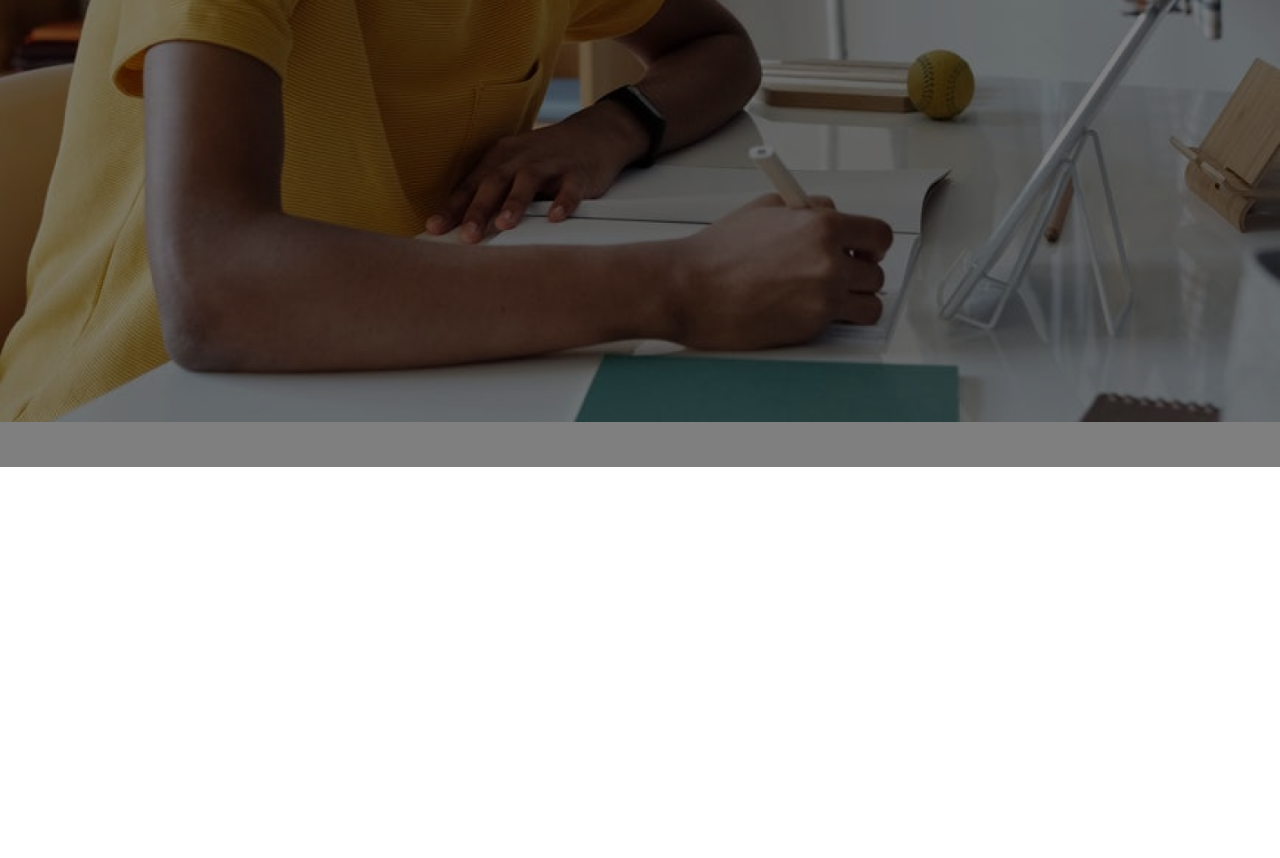
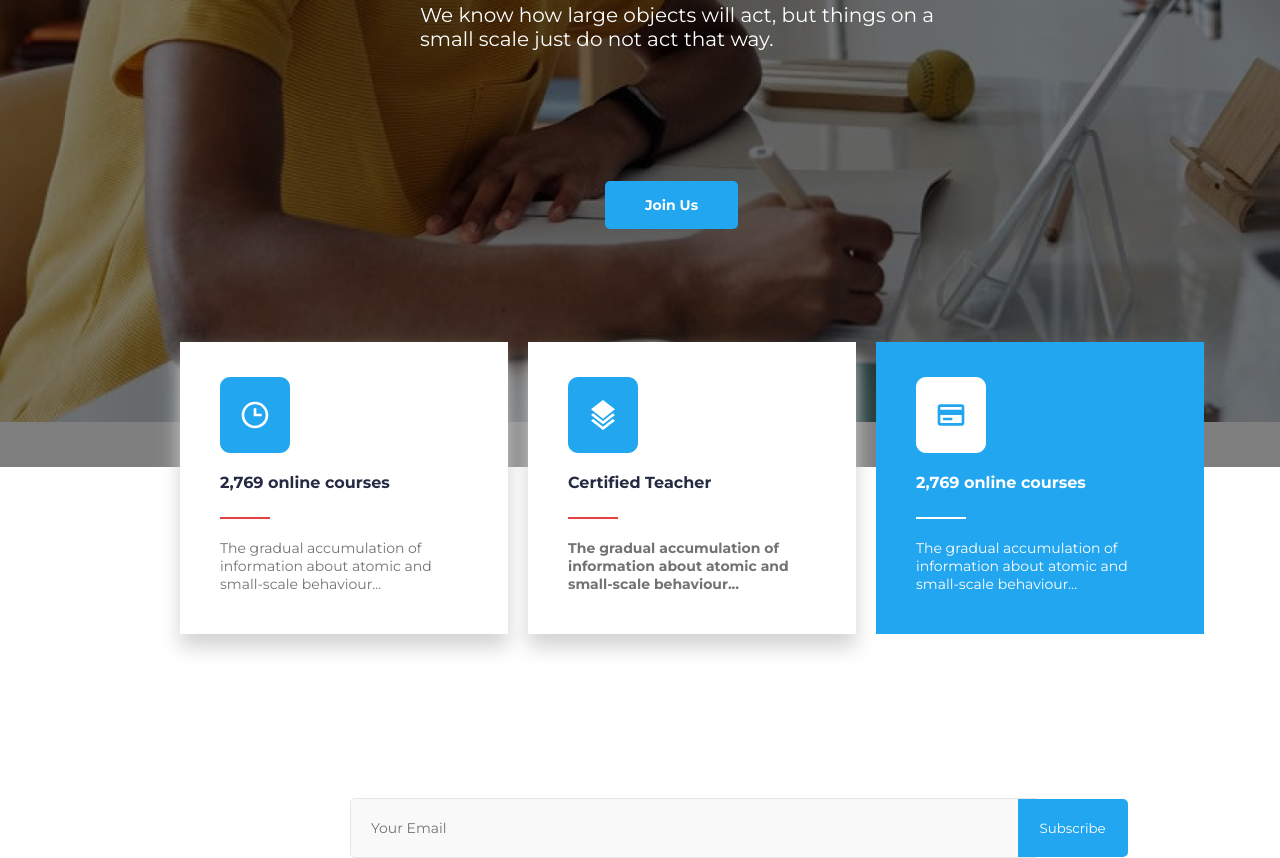
Before and after one commit to avoluknami/Q-commit, a plain HTML site: page index.html in a window 1280 px wide. Shown: the part 398-1256 px from the top of the page. Before the commit the page ends 946 px from the top, so only its background shows below. Drawn offline with Linux system fonts and the light colour scheme.

Commit message:
Main part is finished

```diff
--- a/index.html
+++ b/index.html
@@ -30,6 +30,38 @@
             <img class="arrow" src="./assets/Vector (1).svg" alt="">
         </button>
     </header>
+    <main>
+        <div id="title">COURSES OF <br>EXCELLENT <br> QUALITY</div>
+        <span class="info">We know how large objects will act, but things on a
+        <br>small scale just do not act that way.</span>
+        <button class="btn__two" tabindex="0">Join Us</button>
+        </section>
+        <div class="container">
+            <div class="square">
+                <img id="logo" src="./assets/fixed-width.svg" alt=""/>
+                <h5 class="text one">2,769 online courses</h5>
+                <div class="line first"></div>
+                <span class="info-sentence info-one">The gradual accumulation of <br>information about atomic and <br>small-scale behaviour...</span>
+            </div>
+            <div class="square" >
+                <img id="logo" src="./assets/fixed-width (1).svg" alt=""/>
+                <h5 class="text two">Certified Teacher</h5>
+                <div class="line second"></div>
+                <span class="info-sentence info-two"><strong>The gradual accumulation of <br> information about atomic and <br>small-scale behaviour...</strong></span>
+            </div>
+            <div class="square">
+                <img id="logo" src="./assets/fixed-width (2).svg" alt=""/>
+                <h5 class="text three">2,769 online courses</h5 >
+                <div class="line third"></div>
+                <span class="info-sentence info-three">The gradual accumulation of <br> information about atomic and<br> small-scale behaviour...</span>
+            </div>
+            </div>
+        <div class="outer">
+            <span class="email">Your Email</span>
+            <button class="green-btn" tabindex="0">Subscribe</button>
+        </div>
+    </main>
+    </div>
 
     </section>
 </body>
--- a/styles.css
+++ b/styles.css
@@ -73,3 +73,144 @@ header {
     margin-left:15px;
 }
 /*header is finished*/
+#title {
+    font-weight: 700;
+    font-size: 58px;
+    letter-spacing:0.2px;
+    color:var(--main-color);
+    margin:57px 0px 0px 36.5%;
+}
+.info {
+    font-weight: 400;
+    color:var(--main-color);
+    font-size:20px;
+    display: block;
+    margin: 40px 0 0 420px;
+}
+.btn__two {
+    background-color:var(--secondary-color);
+    color:var(--main-color);
+    font-weight:700;
+    font-size:14px;
+    border-radius:5px;
+    border:var(--secondary-color);
+    margin:130px 0px 0px 605px;
+    padding:15px 40px 15px 40px;
+    white-space:nowrap;
+}
+.btn__two:focus {
+    background-color:var(--accepte-color);
+}
+.container {
+    display:grid;
+    position: absolute;
+    top:740px;
+    margin-left:180px;
+    grid-template-columns: repeat(3, 1fr);
+    grid-template-rows: 1fr;
+    gap:20px;
+}
+.square {
+    display:flex;
+    width:328px;
+    height:292px;
+}
+.square:nth-child(1) {
+    background-color: var(--main-color);
+    box-shadow:0px 0px 16px 0px var(--rectangle-color);
+    box-shadow:0px 13px 19px 0px lightgrey ;
+}
+.square:nth-child(1):hover {
+    background-color: var(--secondary-color);
+}
+.square:nth-child(2) {
+    background-color: var(--main-color);
+    box-shadow:0px 13px 19px 0px lightgray;
+}
+.square:nth-child(2):hover {
+    background-color: var(--secondary-color);
+}
+.square:nth-child(3) {
+    background-color: var(--secondary-color);
+}
+.square:nth-child(3):hover {
+    background-color:var(--second-text-color);
+}
+#logo {
+    margin:35px 218px 0px 40px;
+    width:70px;
+    height:76px;
+}
+.text {
+    position:absolute;
+    display:flex;
+    margin:131px 0px 0px 40px;
+    font-size:16px;
+    white-space: nowrap;
+    box-sizing: border-box;
+}
+.one {
+    color: var(--text-color);
+}
+.two {
+    color: var(--text-color);
+}
+.three {
+    color:var(--main-color);
+}
+.line {
+    position: absolute;
+    width:50px;
+    height:2px;
+    margin:175px 0px 0px 40px;
+}
+.first {
+    background-color:var(--danger-color);
+}
+.second {
+    background-color:var(--danger-color);
+}
+.third {
+    background-color:var(--main-color);
+}
+.info-sentence {
+    position:absolute;
+    margin:197px 66px 35px 40px;
+    font-size:14px;
+}
+.info-one {
+    color:var(--second-text-color);
+}
+.info-two {
+    color:var(--second-text-color);
+}
+.info-three {
+    color:var(--main-color);
+}
+.outer {
+    display:flex;
+    margin:250px 0px 0px 350px;
+    width:688px;
+    height:58px;
+    border-radius:5px;
+    background-color: rgba(249, 249, 249, 1);
+    border: 1px solid rgba(230, 230, 230, 1);
+}
+.email {
+    color:var(--second-text-color);
+    margin:20px 0px 0px 20px;
+    font-size:14px;
+    font-weight: 400;
+    white-space: nowrap;
+}
+.green-btn {
+    color:var(--main-color);
+    background-color: var(--secondary-color);
+    padding:15px 22px 15px 22px ;
+    border:var(--secondary-color);
+    margin:0px 0px 0px 571px;
+    border-radius: 0px 5px 5px 0px;
+}
+.green-btn:focus {
+    background-color: var(--accepte-color);
+}
```
